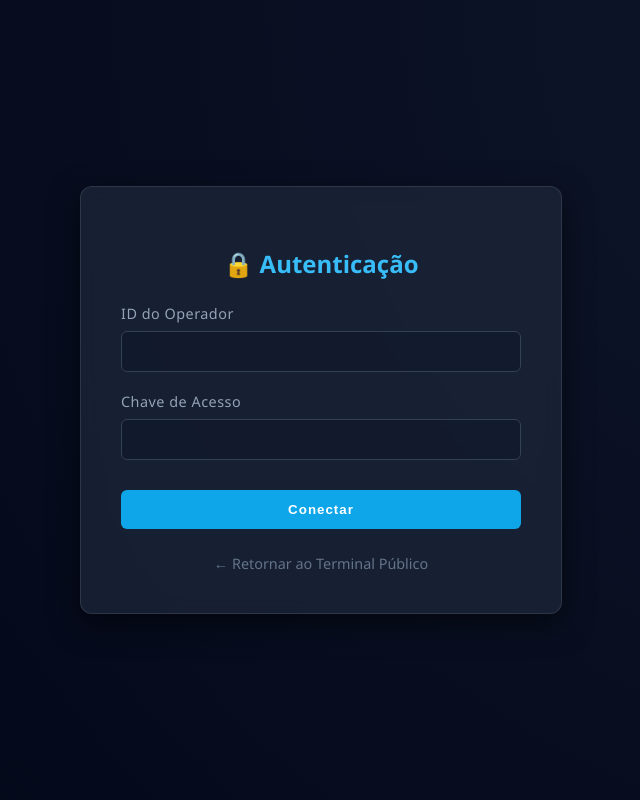
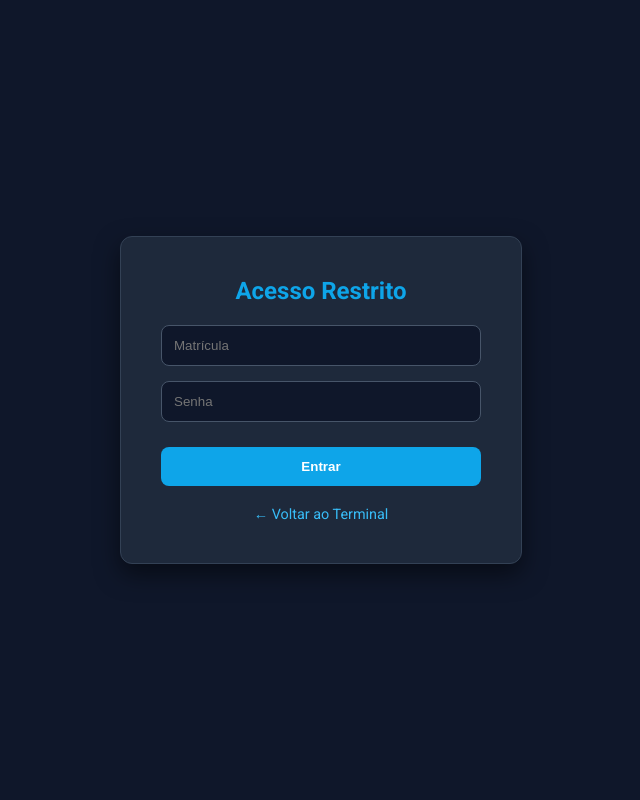
Before and after one commit to VictorOli23/Consultas-SPI, a Flask app: page /login in a window 1280 px wide. Shown: the whole page, without its empty margins (319-959 px from the left). Run offline with Flask 3, Linux system fonts and the light colour scheme; some libraries are stand-ins or nearby versions.

Commit message:
Update login.html

```diff
--- a/templates/login.html
+++ b/templates/login.html
@@ -1,42 +1,70 @@
 <!DOCTYPE html>
-<html lang="pt-br">
+<html lang="pt-BR">
 <head>
     <meta charset="UTF-8">
     <meta name="viewport" content="width=device-width, initial-scale=1.0">
-    <title>Acesso Restrito - NetQuery</title>
+    <title>Login - NetQuery</title>
+    <link href="https://fonts.googleapis.com/css2?family=Roboto:wght@400;500;700&display=swap" rel="stylesheet">
     <style>
-        body { background: radial-gradient(circle at top right, #0f172a, #020617); display: flex; justify-content: center; align-items: center; height: 100vh; font-family: 'Segoe UI', sans-serif; margin: 0; color: #f8fafc; }
-        .login-card { background: rgba(30, 41, 59, 0.7); backdrop-filter: blur(10px); padding: 40px; border-radius: 12px; box-shadow: 0 10px 30px rgba(0,0,0,0.5); border: 1px solid rgba(255,255,255,0.1); width: 100%; max-width: 400px; text-align: center; }
-        h2 { margin-bottom: 24px; color: #38bdf8; display: flex; justify-content: center; align-items: center; gap: 10px; }
-        .form-group { margin-bottom: 20px; text-align: left; }
-        label { display: block; margin-bottom: 8px; color: #94a3b8; font-size: 0.9rem; letter-spacing: 0.5px; }
-        input { width: 100%; padding: 12px; background: rgba(15, 23, 42, 0.6); color: #fff; border: 1px solid #334155; border-radius: 6px; box-sizing: border-box; outline: none; transition: 0.3s; }
-        input:focus { border-color: #0ea5e9; box-shadow: 0 0 8px rgba(14, 165, 233, 0.3); }
-        button { width: 100%; padding: 12px; background: #0ea5e9; color: white; border: none; border-radius: 6px; font-weight: bold; cursor: pointer; margin-top: 10px; transition: 0.3s; letter-spacing: 1px; }
-        button:hover { background: #0284c7; box-shadow: 0 0 12px rgba(14, 165, 233, 0.5); }
-        .error { color: #fca5a5; background: rgba(153, 27, 27, 0.3); padding: 10px; border-radius: 6px; margin-bottom: 16px; border: 1px solid #7f1d1d; font-size: 0.9rem; }
-        .back-link { display: block; margin-top: 25px; color: #64748b; text-decoration: none; font-size: 0.9rem; transition: 0.3s; }
-        .back-link:hover { color: #0ea5e9; }
+        body {
+            font-family: 'Roboto', sans-serif;
+            background-color: #0f172a;
+            color: white;
+            display: flex;
+            justify-content: center;
+            align-items: center;
+            height: 100vh;
+            margin: 0;
+        }
+        .login-box {
+            background: #1e293b;
+            padding: 40px;
+            border-radius: 12px;
+            text-align: center;
+            box-shadow: 0 10px 25px rgba(0,0,0,0.5);
+            border: 1px solid #334155;
+            width: 100%;
+            max-width: 320px;
+        }
+        input {
+            display: block;
+            width: 100%;
+            margin: 15px 0;
+            padding: 12px;
+            border-radius: 8px;
+            border: 1px solid #475569;
+            background-color: #0f172a;
+            color: white;
+            box-sizing: border-box;
+        }
+        button {
+            width: 100%;
+            padding: 12px;
+            background-color: #0ea5e9;
+            color: white;
+            border: none;
+            border-radius: 8px;
+            cursor: pointer;
+            font-weight: bold;
+            margin-top: 10px;
+        }
+        button:hover { background-color: #0284c7; }
+        .error { color: #ef4444; margin-bottom: 15px; font-size: 0.9rem;}
+        a { color: #38bdf8; text-decoration: none; font-size: 0.9rem; display: block; margin-top: 20px;}
     </style>
 </head>
 <body>
-    <div class="login-card">
-        <h2>🔒 Autenticação</h2>
-        {% if error %}
-        <div class="error">{{ error }}</div>
+    <div class="login-box">
+        <h2 style="margin-top: 0; color: #0ea5e9;">Acesso Restrito</h2>
+        {% if erro %}
+        <div class="error">{{ erro }}</div>
         {% endif %}
-        <form action="/login" method="POST">
-            <div class="form-group">
-                <label>ID do Operador</label>
-                <input type="text" name="username" required autocomplete="off">
-            </div>
-            <div class="form-group">
-                <label>Chave de Acesso</label>
-                <input type="password" name="password" required>
-            </div>
-            <button type="submit">Conectar</button>
+        <form method="POST">
+            <input type="text" name="username" placeholder="Matrícula" required>
+            <input type="password" name="password" placeholder="Senha" required>
+            <button type="submit">Entrar</button>
         </form>
-        <a href="/" class="back-link">← Retornar ao Terminal Público</a>
+        <a href="/">← Voltar ao Terminal</a>
     </div>
 </body>
 </html>
```
